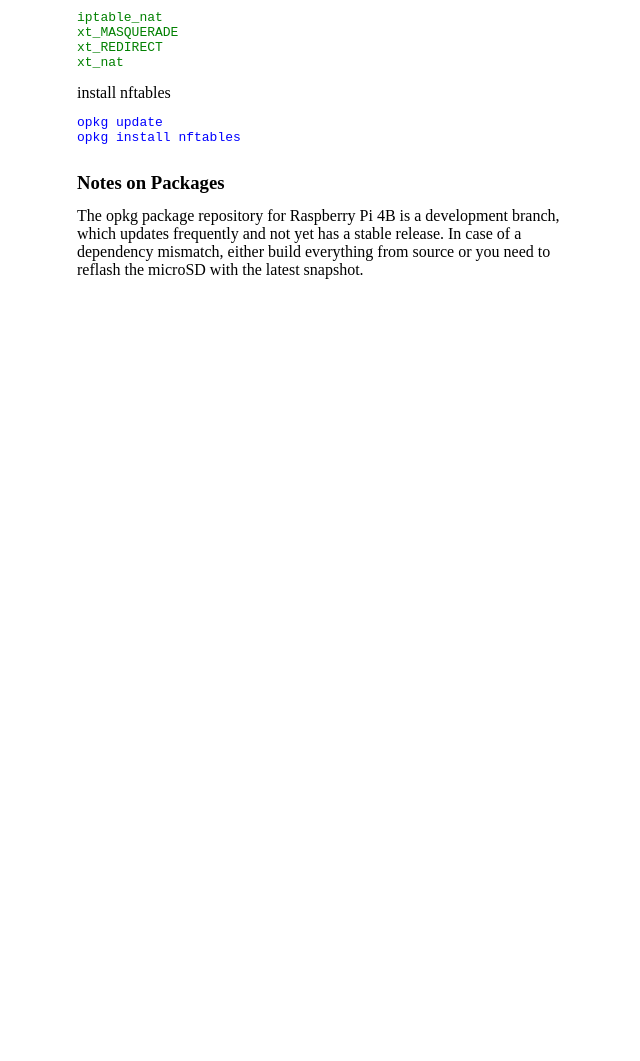
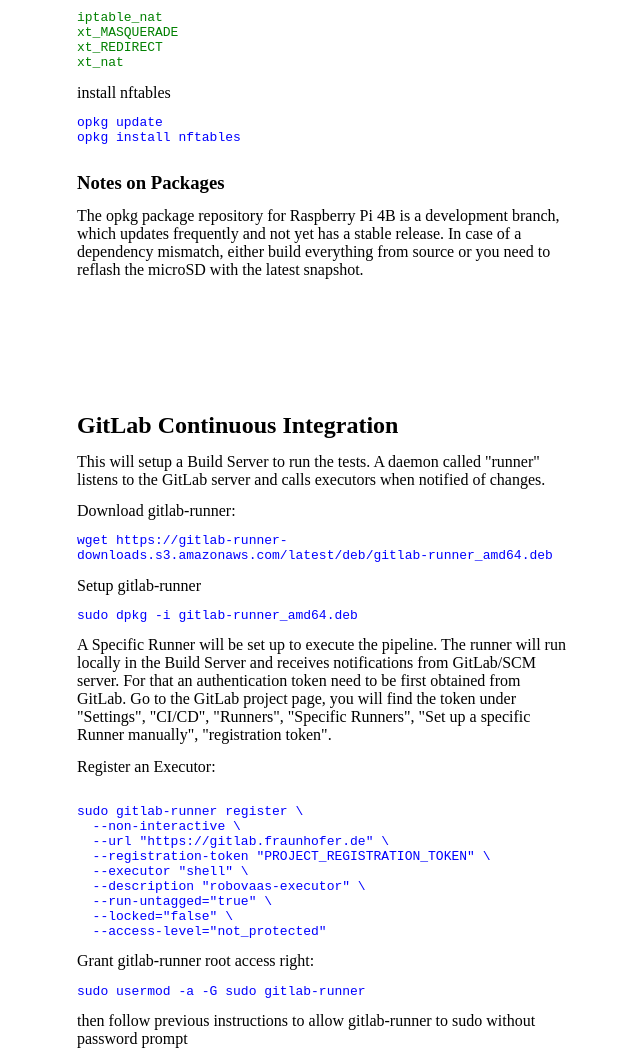
Before and after one commit to kongnihcua/linux_setup, a plain HTML site: page index.html in a window 1280 px wide. Shown: the part 6163-7224 px from the top of the page, without its empty margins (315-955 px from the left). Before the commit the page ends 6455 px from the top, so only its background shows below. Drawn offline with Linux system fonts and the light colour scheme.

Commit message:
gitlab-runner

```diff
--- a/index.html
+++ b/index.html
@@ -235,6 +235,31 @@ xt_nat
 <h3>Notes on Packages</h3>
 <p>The opkg package repository for Raspberry Pi 4B is a development branch, which updates frequently and not yet has a stable release. In case of a dependency mismatch, either build everything from source or you need to reflash the microSD with the latest snapshot.</p>
 
+
+<h2>GitLab Continuous Integration</h2>
+<p>This will setup a Build Server to run the tests. A daemon called "runner" listens to the GitLab server and calls executors when notified of changes.</p>
+<p>Download gitlab-runner:</p>
+<code>wget https://gitlab-runner-downloads.s3.amazonaws.com/latest/deb/gitlab-runner_amd64.deb</code>
+<br/>
+<p>Setup gitlab-runner</p>
+<code>sudo dpkg -i gitlab-runner_amd64.deb</code>
+<p>A Specific Runner will be set up to execute the pipeline. The runner will run locally in the Build Server and receives notifications from GitLab/SCM server. For that an authentication token need to be first obtained from GitLab. Go to the GitLab project page, you will find the token under "Settings", "CI/CD", "Runners", "Specific Runners", "Set up a specific Runner manually", "registration token".</p>
+<p>Register an Executor:</p>
+<pre><code>
+sudo gitlab-runner register \
+  --non-interactive \
+  --url "https://gitlab.fraunhofer.de" \
+  --registration-token "PROJECT_REGISTRATION_TOKEN" \
+  --executor "shell" \
+  --description "robovaas-executor" \
+  --run-untagged="true" \
+  --locked="false" \
+  --access-level="not_protected"
+</code></pre>
+<p>Grant gitlab-runner root access right:</p>
+<code>sudo usermod -a -G sudo gitlab-runner</code>
+<p>then follow previous instructions to allow gitlab-runner to sudo without password prompt</p>
+
 </div>
 </body>
 </html>
```
